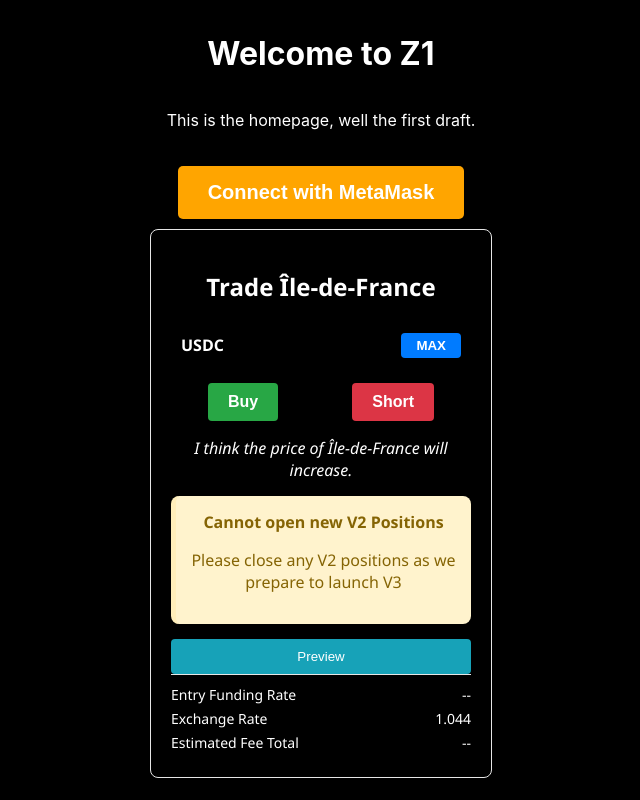
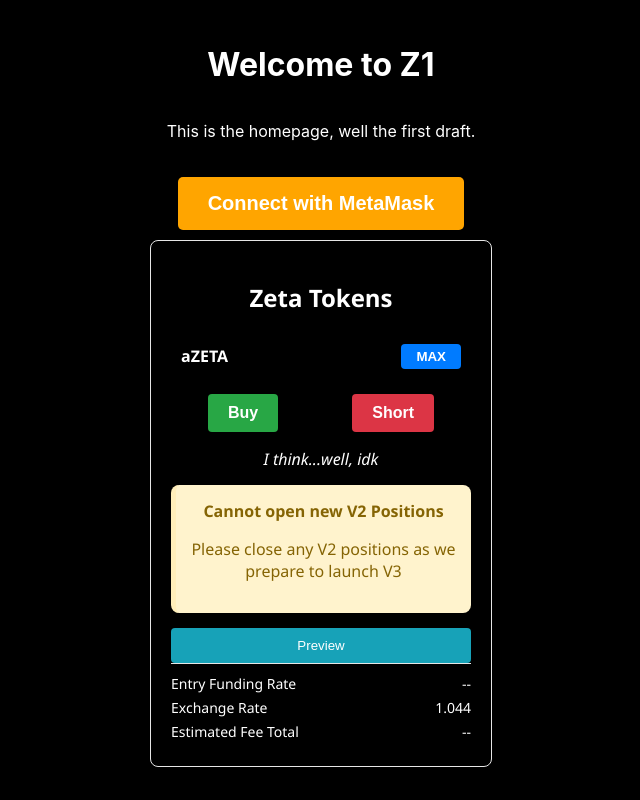
Before and after one commit to Kinge3/Z1, a React (Create React App) app: page / in a window 1280 px wide. Shown: the whole page, without its empty margins (319-959 px from the left). Built offline with nearby package versions, Linux system fonts and the light colour scheme.

Commit message:
some edits

```diff
--- a/src/pages/homepage.js
+++ b/src/pages/homepage.js
@@ -1,6 +1,6 @@
 import React, { useState } from 'react';
+import SideBox from './side-box.js';
 import './homepage.css';
-import SideBox from './side-box.js';
 
 function HomePage() {
     const [account, setAccount] = useState('');
@@ -9,16 +9,15 @@
         if (window.ethereum && window.ethereum.isMetaMask) {
             console.log('MetaMask Here!');
 
-            // Define the custom network details
             const customNetwork = {
                 chainId: '0x1B59', // The chainId must be in hexadecimal format
                 chainName: 'ZetaChain Athens 3 Testnet',
                 nativeCurrency: {
                     name: 'AZETA',
-                    symbol: 'aZETA', // 2-6 characters
+                    symbol: 'aZETA', // 2-6 characters long
                     decimals: 18,
                 },
-                rpcUrls: ['https://zetachain-athens-evm.blockpi.network/v1/rpc/public'],
+                rpcUrls: ['https://rpc.ankr.com/zetachain_evm_athens_testnet'],
                 blockExplorerUrls: ['https://explorer.zetachain.com/'],
             };
 
@@ -48,7 +47,7 @@
             <button className="centered-button" onClick={connectWalletHandler}>
                 {account ? `Connected: ${account}` : 'Connect with MetaMask'}
             </button>
-            <SideBox />
+            <SideBox account={account} />
         </div>
     );
 }
--- a/src/pages/side-box.js
+++ b/src/pages/side-box.js
@@ -1,19 +1,38 @@
 import React from 'react';
-import './side-box.css'; // Assume you have a corresponding CSS file for styling
+import './side-box.css';
 
-const SideBox = () => {
+const SideBox = ({ account }) => {
+    // Replace these functions with actual smart contract interactions
+    const buyTokens = async () => {
+        if (!account) {
+            alert('Please connect to MetaMask first.');
+            return;
+        }
+        console.log('Buying tokens...');
+        // Here you would put your contract interaction logic
+    };
+
+    const sellTokens = async () => {
+        if (!account) {
+            alert('Please connect to MetaMask first.');
+            return;
+        }
+        console.log('Selling tokens...');
+        // Here you would put your contract interaction logic
+    };
+
     return (
         <div className="side-box">
-            <h2>Trade Île-de-France</h2>
+            <h2>Zeta Tokens</h2>
             <div className="currency-select">
-                <span>USDC</span>
+                <span>aZETA</span>
                 <button>MAX</button>
             </div>
             <div className="actions">
-                <button className="buy">Buy</button>
-                <button className="short">Short</button>
+                <button className="buy" onClick={buyTokens}>Buy</button>
+                <button className="short" onClick={sellTokens}>Short</button>
             </div>
-            <p className="prediction">I think the price of Île-de-France will increase.</p>
+            <p className="prediction">I think...well, idk</p>
             <div className="warning">
                 <strong>Cannot open new V2 Positions</strong>
                 <p>Please close any V2 positions as we prepare to launch V3</p>
```
